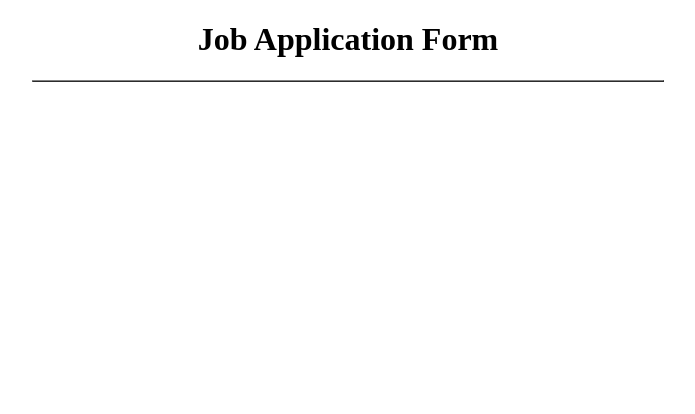
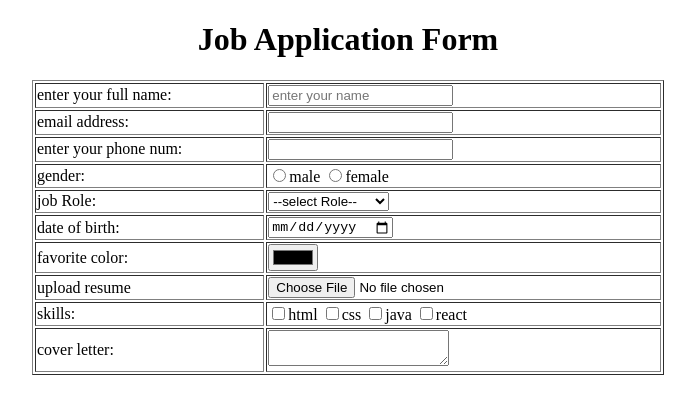
Before and after one commit to vaghelaharsh1015/html-css, a plain HTML site: page day 4/Job_Application_Form.html in a window 1280 px wide. Shown: the whole page, without its empty margins (292-987 px from the left). Drawn offline with Linux system fonts and the light colour scheme.

Commit message:
new file

```diff
--- a/day 4/Job_Application_Form.html
+++ b/day 4/Job_Application_Form.html
@@ -1,18 +1,82 @@
 <!DOCTYPE html>
 <html lang="en">
+
 <head>
     <meta charset="UTF-8">
     <meta name="viewport" content="width=device-width, initial-scale=1.0">
     <title>Document</title>
 </head>
+
 <body>
     <center>
         <h1>Job Application Form</h1>
         <form>
             <table border="1" width="50%">
 
+                <tr>
+                    <td>enter your full name:</td>
+                    <td><input type="text" name="full name" placeholder="enter your name"></td>
+                </tr>
+                <tr>
+                    <td><label for="email">email address:</label></td>
+                    <td><input type="email" id="email"></td>
+                </tr>
+                <tr>
+                    <td><label for="phone num">enter your phone num:</label></td>
+                    <td><input type="number" id="phone num"></td>
+                </tr>
+
+                <tr>
+                    <td><label for="gender">gender:</label></td>
+                    <td>
+                        <input type="radio" id="gender" value="male">male
+                        <input type="radio" id="gender" value="female">female
+                    </td>
+                </tr>
+
+                <tr>
+                    <td><label>job Role:</label></td>
+                    <td>
+                        <select name="jobrole">
+                            <option value="">--select Role--</option>
+                            <option value="developer">web developer</option>
+                            <option value="designer">ui/ux designer</option>
+                            <option value="manager">project manager</option>
+                            <option value="analyst">business analyst</option>
+                        </select>
+                    </td>
+                </tr>
+                <td><label for="job">date of birth:</label></td>
+                <td><input type="date" id="job"></td>
+                <tr>
+                    <td><label for="color">favorite color:</label></td>
+                    <td><input type="color" id="color"></td>
+                </tr>
+
+                <tr>
+                    <td><label for="resume">upload resume</label></td>
+                    <td><input type="file" id="resume"></td>
+                </tr>
+
+                <tr>
+                    <td><label for="skills">skills:</label></td>
+                    <td>
+                        <input type="checkbox" id="skills" value="html">html
+                        <input type="checkbox" id="skills" value="css">css
+                        <input type="checkbox" id="skills" value="java">java
+                        <input type="checkbox" id="skills" value="react">react
+                    </td>
+                </tr>
+
+                <tr>
+                    <td><label for="">cover letter:</label></td>
+                    <td>
+                        <textarea name="coverletter" id=""></textarea>
+                    </td>
+                </tr>
             </table>
         </form>
     </center>
 </body>
+
 </html>
```
